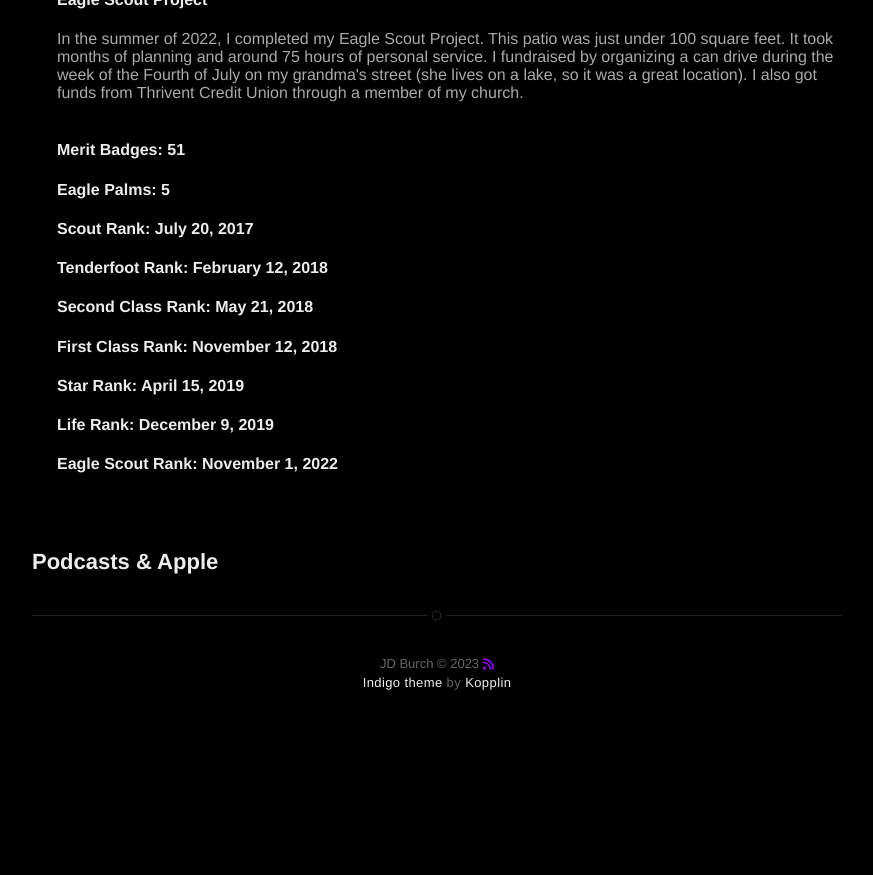
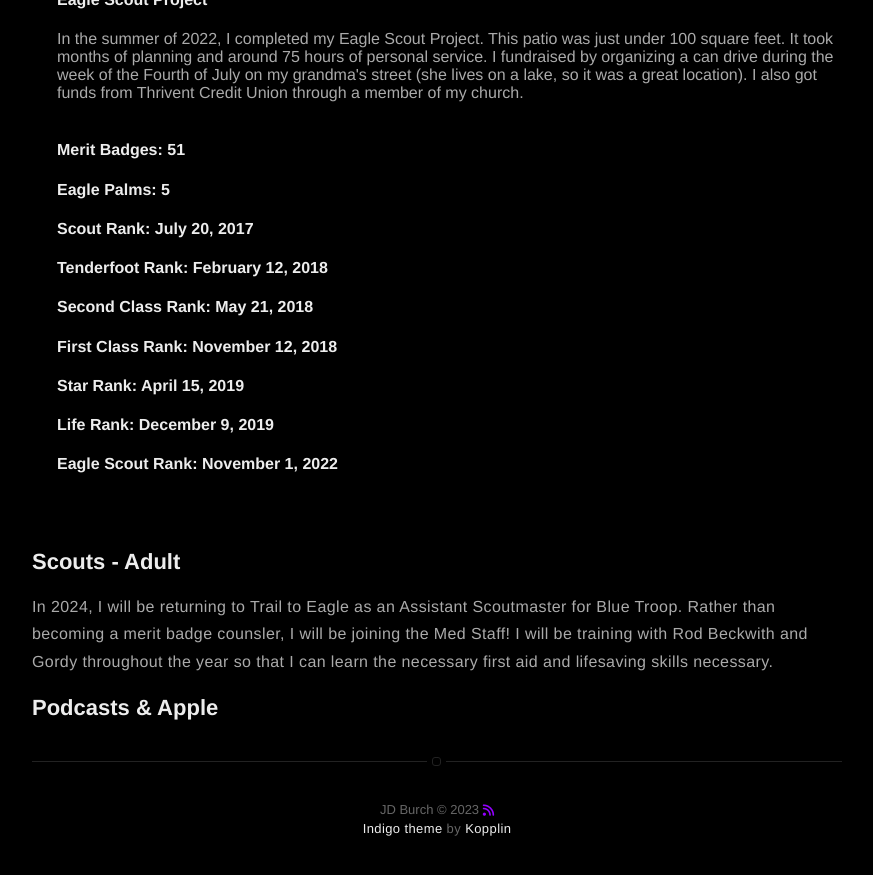
Before and after one commit to JDBurchHuzzah/jdburchhuzzah.github.io, a Jekyll site: the page built from about.md, in a window 1280 px wide and 900 px high, scrolled down 2575 px. Shown: the top 875 px of the window, without its empty margins (203-1076 px from the left). Built offline with Jekyll 4.4.1, drawn with Linux system fonts in a browser that asks for light colours; nearby versions of some CDN libraries; before the commit the page ends 3329 px from its top, so only the background shows below that.

Commit message:
Update about.md

```diff
--- a/about.md
+++ b/about.md
@@ -58,4 +58,7 @@
   <h4>Eagle Scout Rank: November 1, 2022</h4><br><br>
 </div>
 
+<h2>Scouts - Adult</h2>
+In 2024, I will be returning to Trail to Eagle as an Assistant Scoutmaster for Blue Troop. Rather than becoming a merit badge counsler, I will be joining the Med Staff! I will be training with Rod Beckwith and Gordy throughout the year so that I can learn the necessary first aid and lifesaving skills necessary.
+
 <h2>Podcasts & Apple</h2>
```
